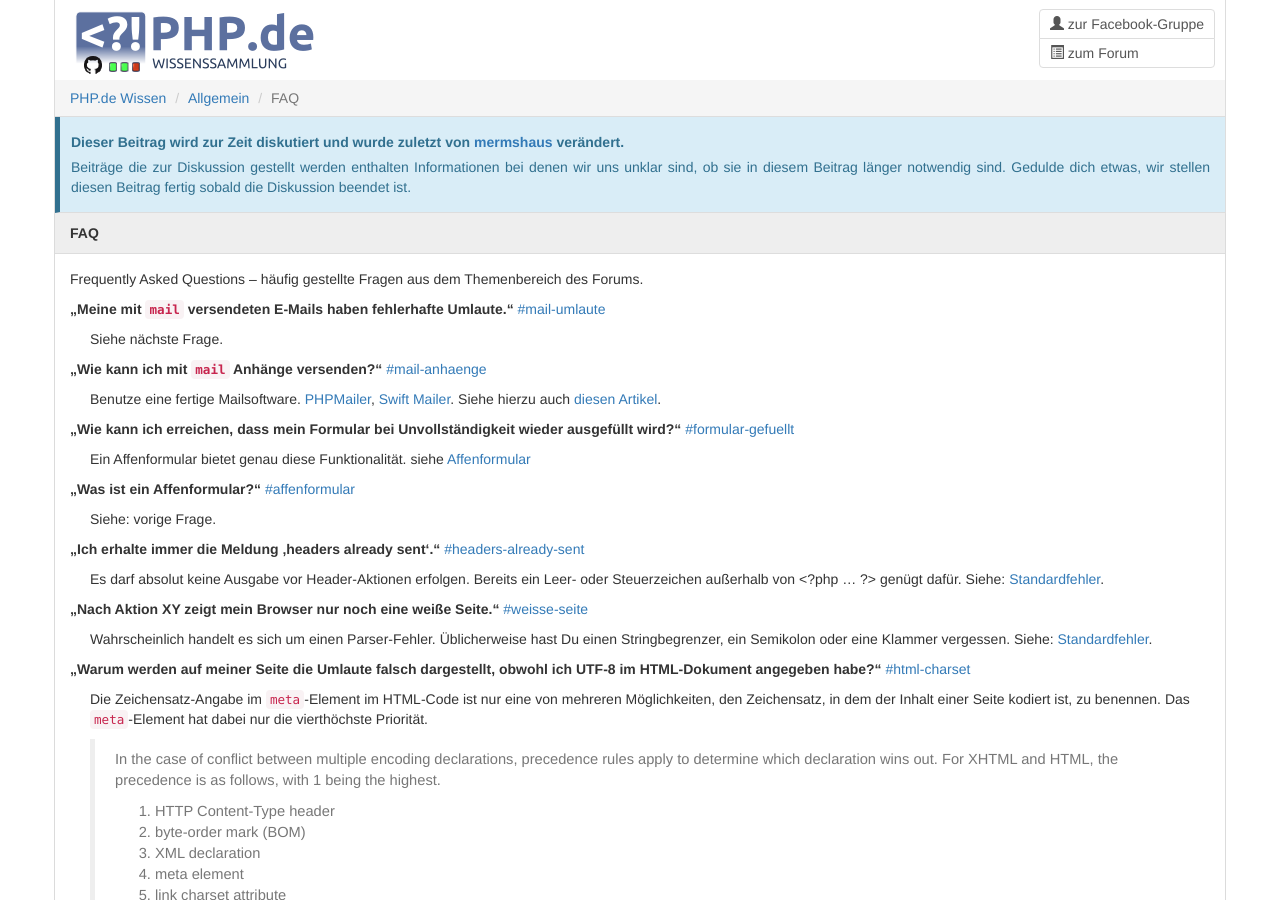
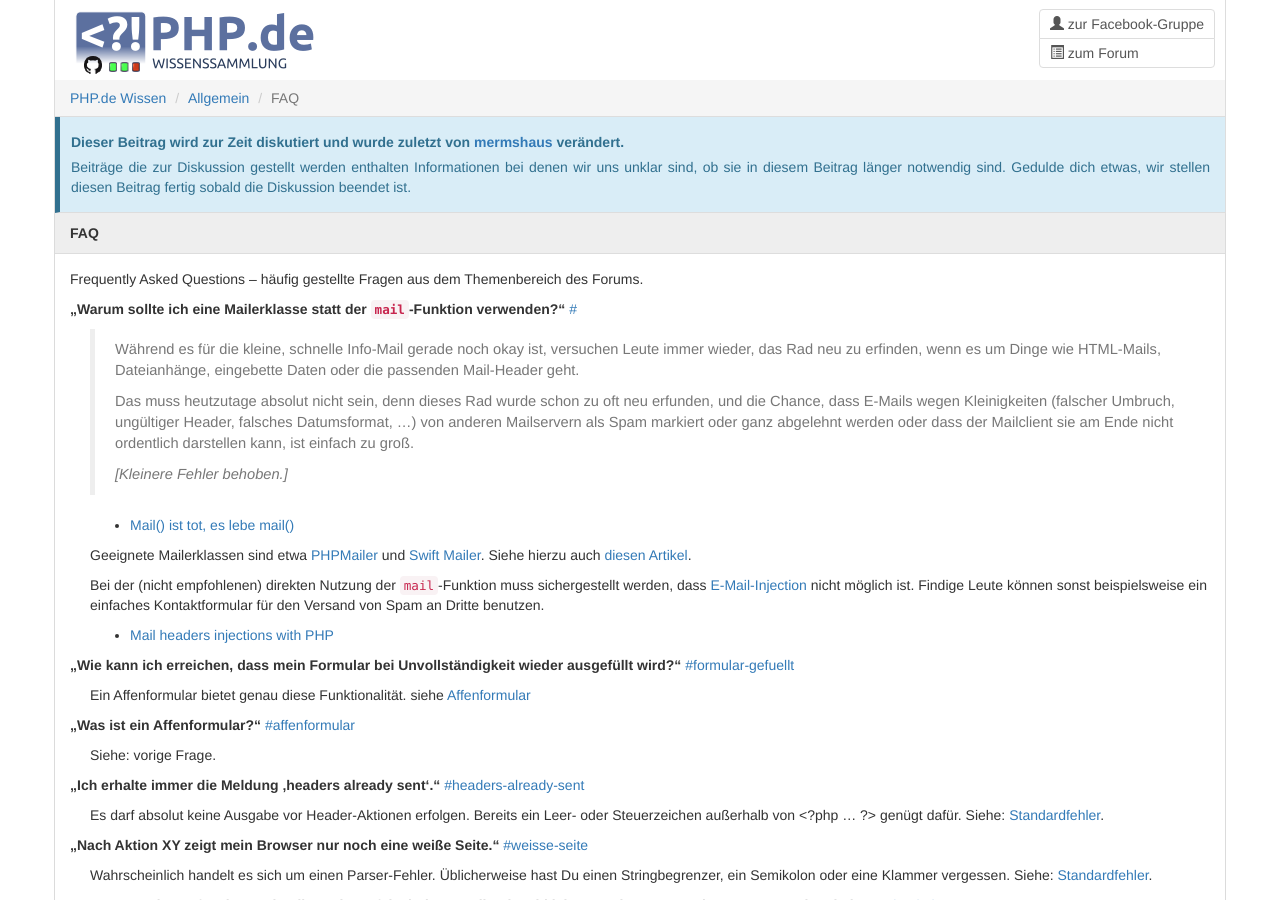
Before and after one commit to php-de/php-de.github.io, a Jekyll site: the page built from general/faq.md, in a window 1280 px wide and 900 px high. Built offline with Jekyll 4.4.1, drawn with Linux system fonts in a browser that asks for light colours; nearby versions of some CDN libraries.

Commit message:
FAQ - Antworten zum Mailversand überarbeitet

```diff
--- a/general/faq.md
+++ b/general/faq.md
@@ -24,28 +24,37 @@ Forums.
 
 
 
-**„Meine mit `mail` versendeten E-Mails haben fehlerhafte Umlaute.“**
-<a href="#mail-umlaute">#mail-umlaute</a>
-{: #mail-umlaute}
+**„Warum sollte ich eine Mailerklasse statt der `mail`-Funktion verwenden?“**
+<a href="#mailerklasse">#</a>
+{: #mailerklasse}
 
 <div style="margin-left: 20px;">
 
-Siehe nächste Frage.
+> Während es für die kleine, schnelle Info-Mail gerade noch okay ist, versuchen
+> Leute immer wieder, das Rad neu zu erfinden, wenn es um Dinge wie HTML-Mails,
+> Dateianhänge, eingebette Daten oder die passenden Mail-Header geht.
+>
+> Das muss heutzutage absolut nicht sein, denn dieses Rad wurde schon zu oft
+> neu erfunden, und die Chance, dass E-Mails wegen Kleinigkeiten (falscher Umbruch,
+> ungültiger Header, falsches Datumsformat, …) von anderen Mailservern als Spam
+> markiert oder ganz abgelehnt werden oder dass der Mailclient sie am Ende nicht
+> ordentlich darstellen kann, ist einfach zu groß.
+>
+> *\[Kleinere Fehler behoben.\]*
 
-</div>
+- [Mail() ist tot, es lebe mail()](http://www.robo47.net/text/38-Mail-ist-tot-es-lebe-mail)
 
+Geeignete Mailerklassen sind etwa [PHPMailer](http://phpmailer.worxware.com/)
+und [Swift Mailer](http://swiftmailer.org/). Siehe hierzu auch [diesen
+Artikel](http://php-de.github.io/email/mail-class.html).
 
+Bei der (nicht empfohlenen) direkten Nutzung der `mail`-Funktion muss
+sichergestellt werden, dass
+[E-Mail-Injection](http://de.wikipedia.org/wiki/E-Mail-Injection) nicht möglich
+ist. Findige Leute können sonst beispielsweise ein einfaches Kontaktformular
+für den Versand von Spam an Dritte benutzen.
 
-**„Wie kann ich mit `mail` Anhänge versenden?“**
-<a href="#mail-anhaenge">#mail-anhaenge</a>
-{: #mail-anhaenge}
-
-<div style="margin-left: 20px;">
-
-Benutze eine fertige Mailsoftware.
-[PHPMailer](http://phpmailer.worxware.com/),
-[Swift Mailer](http://swiftmailer.org/). Siehe hierzu auch
-[diesen Artikel](http://php-de.github.io/email/mail-class.html).
+- [Mail headers injections with PHP](http://www.phpsecure.info/v2/article/MailHeadersInject.en.php)
 
 </div>
 
```
